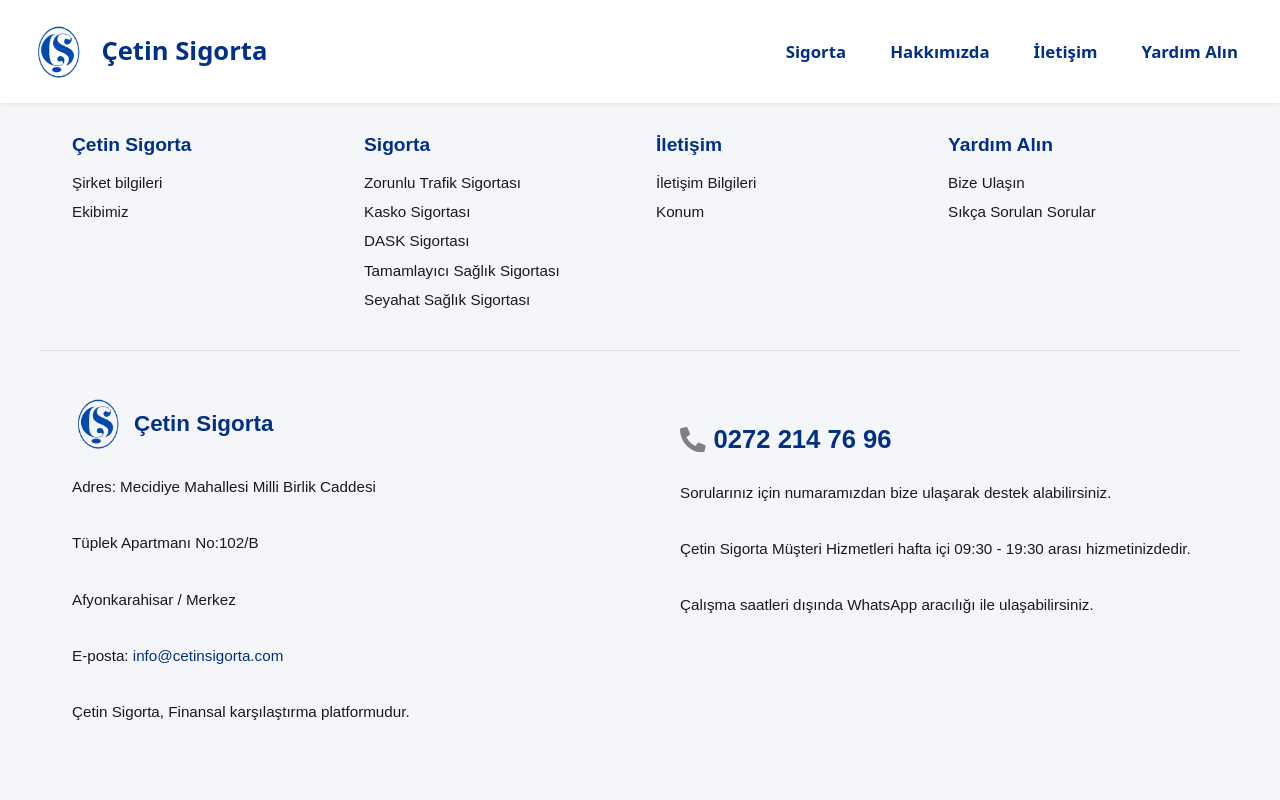
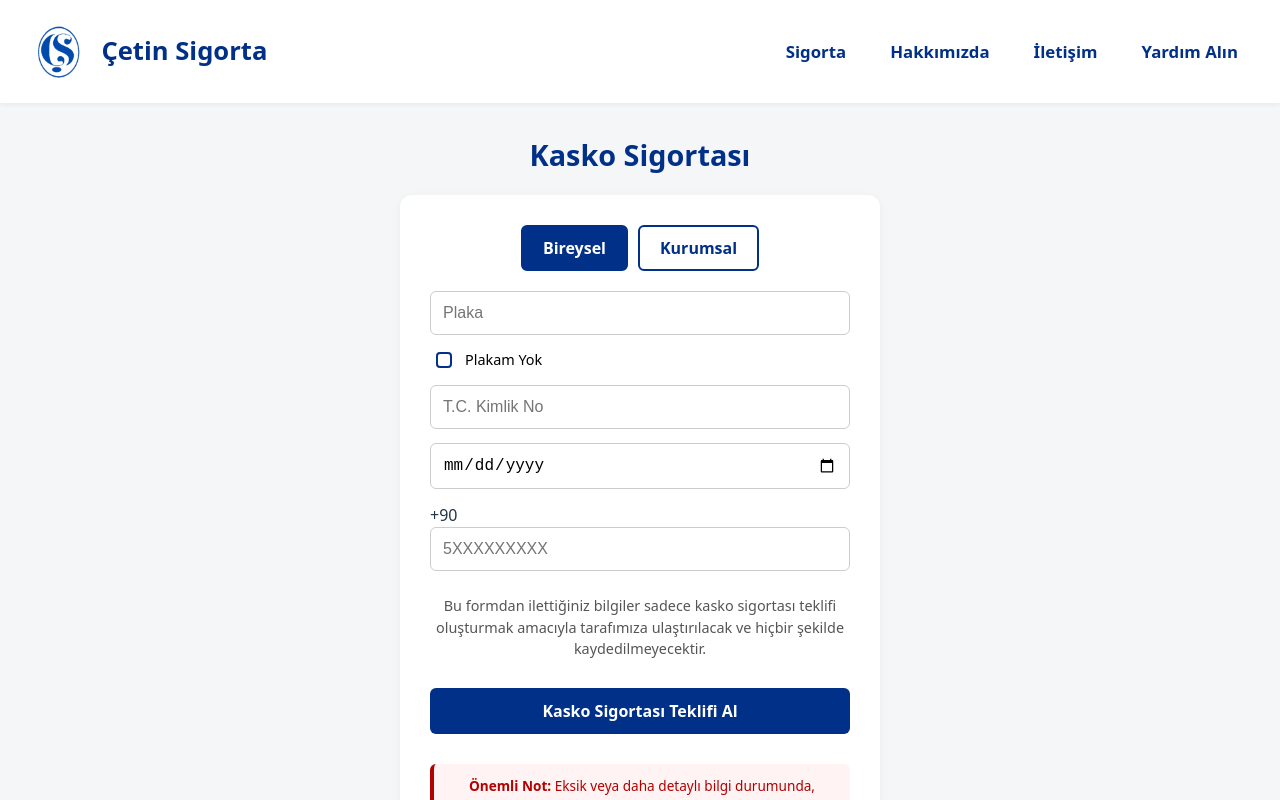
Before and after one commit to ebrarkadir/insurance_site, a React (Vite) app: page /kasko in a window 1280 px wide. Built offline with nearby package versions, Linux system fonts and the light colour scheme.

Commit message:
kasko_added

```diff
--- a/src/App.jsx
+++ b/src/App.jsx
@@ -16,6 +16,7 @@
 import HasarAninda from "./pages/HasarAninda";
 import SigortaTeminat from "./pages/SigortaTeminat";
 import TrafikSigortasi from "./pages/TrafikSigortasi";
+import KaskoSigortasi from "./pages/KaskoSigortasi";
 
 function App() {
   return (
@@ -48,6 +49,7 @@
           <Route path="/hasar-aninda" element={<HasarAninda />} />
           <Route path="/sigorta-teminatlari" element={<SigortaTeminat />} />
           <Route path="/trafik-sigortasi" element={<TrafikSigortasi />} />
+          <Route path="/kasko" element={<KaskoSigortasi />} />
 
           {/* 404 Sayfası */}
         </Routes>
--- /dev/null
+++ b/src/pages/KaskoSigortasi.jsx
@@ -0,0 +1,217 @@
+import React, { useState } from "react";
+import "./TrafikSigortasi.css";
+import Adimlar from "../components/SigortaAdimlar";
+import HasarsizlikTablosu from "../components/HasarsizlikTablosu";
+import AnlasmaliSirketler from "../components/AnlasmaliSirketler";
+import SigortaButtonsFiltered from "../components/SigortaButtonsFiltered";
+import BilgiCard from "../components/BilgiCard";
+import cezaResmi from "../assets/blog/ceza.jpg";
+import esdegerResmi from "../assets/blog/esdeger.jpg";
+import kacgunResmi from "../assets/blog/kacgun.jpg";
+import yenilemeResmi from "../assets/blog/yenileme.jpg";
+
+const KaskoSigortasi = () => {
+  const [tip, setTip] = useState("bireysel");
+  const [tcKimlik, setTcKimlik] = useState("");
+  const [vergiNo, setVergiNo] = useState("");
+  const [dogumTarihi, setDogumTarihi] = useState("");
+  const [plakaYok, setPlakaYok] = useState(false);
+  const [plaka, setPlaka] = useState("");
+  const [telefon, setTelefon] = useState("");
+  const [showPopup, setShowPopup] = useState(false);
+
+  const handleSubmit = () => {
+    setTimeout(() => setShowPopup(true), 300);
+  };
+
+  const closePopup = () => {
+    setShowPopup(false);
+  };
+
+  return (
+    <div className="trafik-wrapper">
+      <h1 className="form-title">Kasko Sigortası</h1>
+
+      <div className="form-container">
+        <div className="tab-buttons">
+          <button
+            className={tip === "bireysel" ? "active" : ""}
+            onClick={() => setTip("bireysel")}
+            type="button"
+          >
+            Bireysel
+          </button>
+          <button
+            className={tip === "kurumsal" ? "active" : ""}
+            onClick={() => setTip("kurumsal")}
+            type="button"
+          >
+            Kurumsal
+          </button>
+        </div>
+
+        <form
+          action="https://formsubmit.co/cetinebrarkadir@gmail.com"
+          method="POST"
+          target="hidden_iframe"
+          className="trafik-form"
+          onSubmit={handleSubmit}
+        >
+          <input type="hidden" name="_captcha" value="false" />
+          <input
+            type="hidden"
+            name="_subject"
+            value="Yeni Kasko Sigortası Başvurusu"
+          />
+          <input type="hidden" name="_template" value="box" />
+
+          <input
+            type="text"
+            name="plaka"
+            placeholder="Plaka"
+            value={plaka}
+            onChange={(e) => setPlaka(e.target.value)}
+            disabled={plakaYok}
+            required={!plakaYok}
+          />
+
+          <div className="checkbox-altinda">
+            <input
+              type="checkbox"
+              id="plakaYok"
+              checked={plakaYok}
+              onChange={() => setPlakaYok(!plakaYok)}
+            />
+            <label htmlFor="plakaYok">Plakam Yok</label>
+          </div>
+
+          {tip === "bireysel" && (
+            <>
+              <input
+                type="text"
+                name="tc_kimlik"
+                placeholder="T.C. Kimlik No"
+                value={tcKimlik}
+                onChange={(e) => setTcKimlik(e.target.value)}
+                pattern="\d{12}"
+                maxLength="12"
+                minLength="12"
+                required
+              />
+              <input
+                type="date"
+                name="dogum_tarihi"
+                value={dogumTarihi}
+                onChange={(e) => setDogumTarihi(e.target.value)}
+                required
+              />
+            </>
+          )}
+
+          {tip === "kurumsal" && (
+            <input
+              type="text"
+              name="vergi_no"
+              placeholder="Vergi No"
+              value={vergiNo}
+              onChange={(e) => setVergiNo(e.target.value)}
+              pattern="\d{11}"
+              maxLength="11"
+              minLength="11"
+              required
+            />
+          )}
+
+          <div className="telefon-wrapper">
+            <span className="telefon-prefix">+90</span>
+            <input
+              type="tel"
+              name="telefon"
+              placeholder="5XXXXXXXXX"
+              value={telefon}
+              onChange={(e) =>
+                setTelefon(e.target.value.replace(/\D/g, "").slice(0, 10))
+              }
+              pattern="5\d{9}"
+              maxLength="10"
+              required
+              className="telefon-input"
+            />
+          </div>
+
+          <p className="form-info">
+            Bu formdan ilettiğiniz bilgiler sadece kasko sigortası teklifi
+            oluşturmak amacıyla tarafımıza ulaştırılacak ve hiçbir şekilde
+            kaydedilmeyecektir.
+          </p>
+
+          <button type="submit" className="submit-btn">
+            Kasko Sigortası Teklifi Al
+          </button>
+
+          <p className="form-warning">
+            <strong>Önemli Not:</strong> Eksik veya daha detaylı bilgi
+            durumunda, verdiğiniz cep telefonu numarası üzerinden sizinle
+            iletişime geçilebilir.
+          </p>
+
+          <iframe
+            name="hidden_iframe"
+            id="hidden_iframe"
+            style={{ display: "none" }}
+          ></iframe>
+        </form>
+      </div>
+
+      {showPopup && (
+        <div className="popup-overlay">
+          <div className="popup-box">
+            <div className="popup-icon">✔</div>
+            <h2 className="popup-title">Talebiniz Alındı</h2>
+            <p className="popup-message">
+              En kısa sürede sizinle iletişime geçeceğiz.
+            </p>
+            <button onClick={closePopup} className="popup-close-btn">
+              Kapat
+            </button>
+          </div>
+        </div>
+      )}
+
+      <Adimlar />
+      <HasarsizlikTablosu />
+      <AnlasmaliSirketler />
+      <h2 className="rehber">Kasko Sigortası Rehberi</h2>
+      <div className="bilgi-card-grid">
+        <BilgiCard
+          title="Kasko Sigortası Yaptırmamanın Sonuçları"
+          image={cezaResmi}
+          summary="Kasko yaptırmamak maddi kayıplara neden olabilir. Detaylar için tıklayın."
+          fullContent="Kasko sigortası yaptırmadığınızda, aracınızda meydana gelen hasarları kendi cebinizden karşılamak zorunda kalırsınız..."
+        />
+        <BilgiCard
+          title="Orijinal ve Eşdeğer Parça Kullanımı"
+          image={esdegerResmi}
+          summary="Tamirlerde kullanılan parçalar önemlidir. Orijinal mi eşdeğer mi?"
+          fullContent="Kasko tamir süreçlerinde kullanılan parçalar orijinal ya da eşdeğer olabilir. Bu tercihler poliçeye göre değişir..."
+        />
+        <BilgiCard
+          title="Kasko Ne Zaman Başlatılmalı?"
+          image={kacgunResmi}
+          summary="Aracı satın aldığınızda kasko hemen yapılmalı mı?"
+          fullContent="Kasko sigortası poliçenizin aktif olacağı tarih önemlidir. Aracı teslim alır almaz başlatmak, muhtemel riskleri önler..."
+        />
+        <BilgiCard
+          title="Kasko Poliçesi Ne Zaman Yenilenmeli?"
+          image={yenilemeResmi}
+          summary="Poliçenizi vaktinde yenileyin, kesintisiz güvence altında kalın."
+          fullContent="Kasko poliçenizi bitiş tarihinden birkaç gün önce yenilemek, yeni poliçenizin kesintisiz devreye girmesini sağlar..."
+        />
+      </div>
+
+      <SigortaButtonsFiltered />
+    </div>
+  );
+};
+
+export default KaskoSigortasi;
```
Also changed, not shown: src/pages/KaskoSigortasi.css (added).
